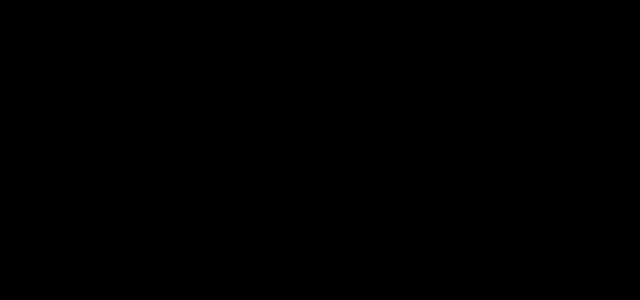
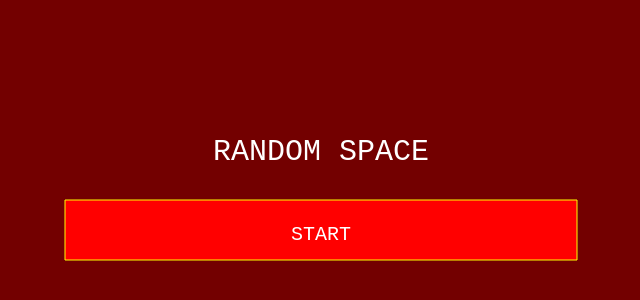
Before and after one commit to krishnakumar-m/star-finger, a plain HTML site: page index.html in a window 1280 px wide. Shown: the whole page, without its empty margins (191-831 px from the left). Drawn offline with Linux system fonts and the light colour scheme.

Commit message:
splash screen styles

```diff
--- a/css/styles.css
+++ b/css/styles.css
@@ -26,6 +26,7 @@
 }
 
 
-#bg1 {
-z-index:2;
+#gameover {
+z-index:999;
+background : rgba(230,0,0,0.5);
 }
```
